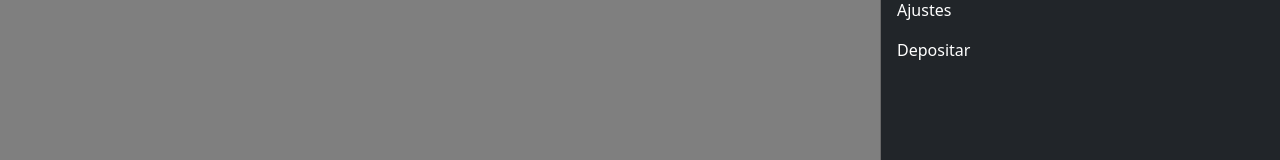
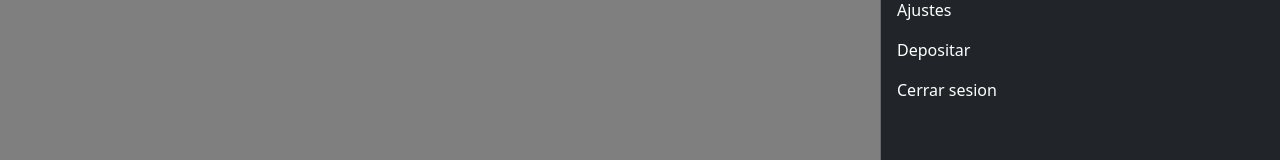
Before and after one commit to mantovanoMateo/ArgenBet, an Angular app: page /mainMenu in a window 1280 px wide. Both pictures are taken after a click on the button "Toggle navigation". Shown: the part 293-453 px from the top of the page. Built offline with nearby package versions, Linux system fonts and the light colour scheme.

Commit message:
new log out button and with it the respective routing

```diff
--- a/src/app/app.component.html
+++ b/src/app/app.component.html
@@ -41,6 +41,10 @@
             <a class="nav-link active" [routerLink]="['/myProfile/myData']" routerLinkActive="active"
               aria-current="page" href="#">Depositar</a>
           </li>
+          <li class="nav-item">
+            <a class="nav-link active" [routerLink]="['/myProfile/myData']" routerLinkActive="active"
+              aria-current="page" href="#">Cerrar sesion</a>
+          </li>
         </ul>
       </div>
     </div>
```
